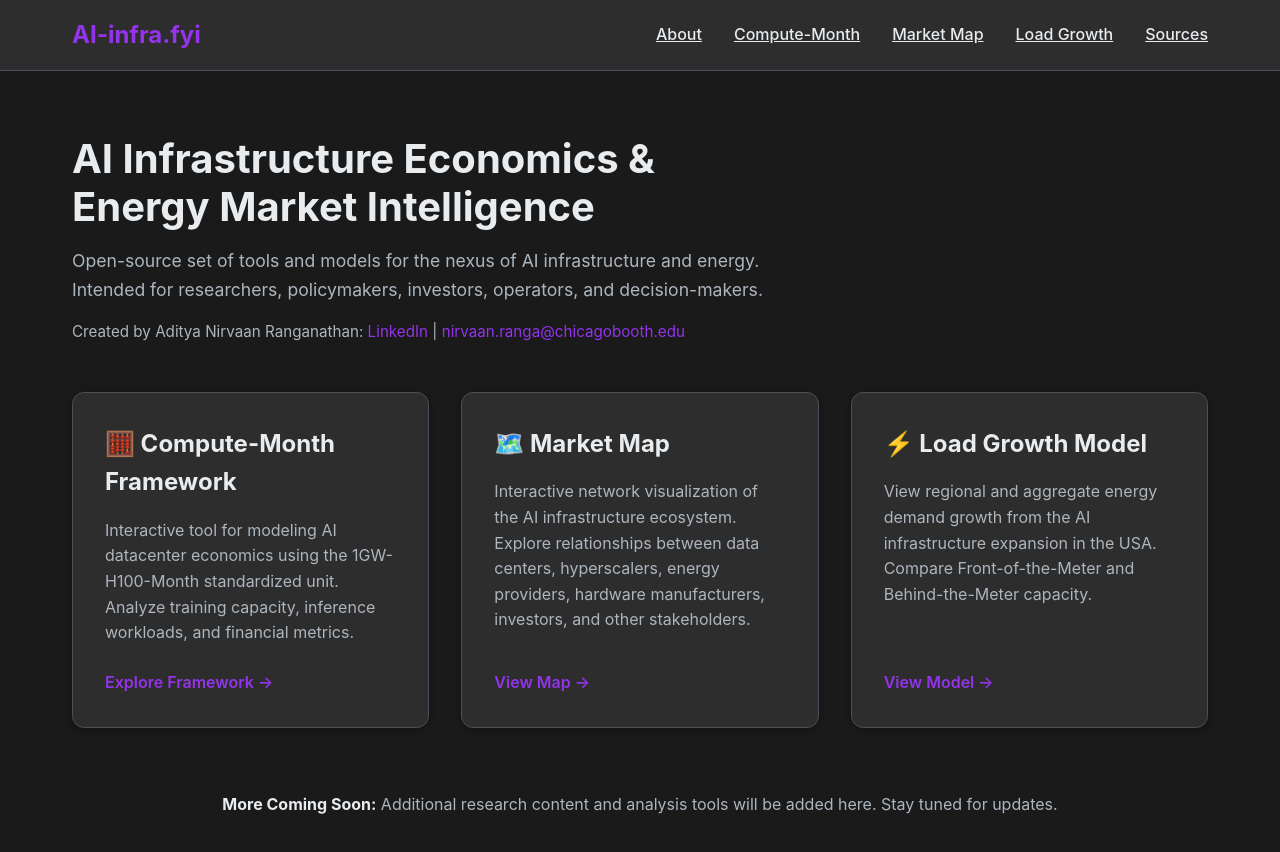
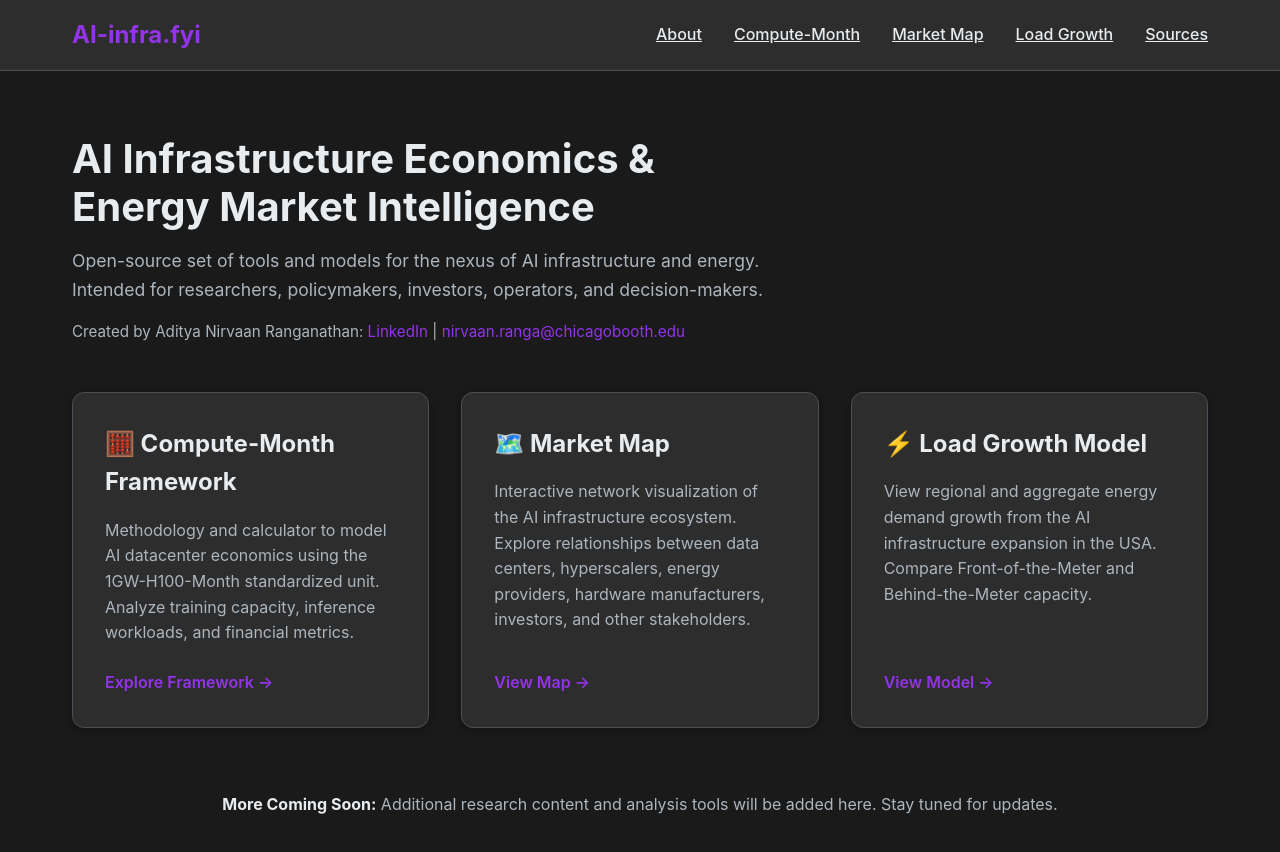
Before and after one commit to anranga95/ai-infra.fyi, a React (Vite) app: page / in a window 1280 px wide. Shown: the top 852 px of the page. Built offline with nearby package versions, Linux system fonts and the light colour scheme.

Commit message:
Update website title and framework description

```diff
--- a/index.html
+++ b/index.html
@@ -4,7 +4,7 @@
     <meta charset="UTF-8" />
     <link rel="icon" type="image/svg+xml" href="/vite.svg" />
     <meta name="viewport" content="width=device-width, initial-scale=1.0" />
-    <title>ai-infra-site</title>
+    <title>AI-Infra.fyi</title>
   </head>
   <body>
     <div id="root"></div>
--- a/src/pages/AboutPage.tsx
+++ b/src/pages/AboutPage.tsx
@@ -17,7 +17,7 @@ function AboutPage() {
           <div className="module-card">
             <h2>🧮 Compute-Month Framework</h2>
             <p>
-              Interactive tool for modeling AI datacenter economics using the 1GW-H100-Month standardized unit. Analyze training capacity, inference workloads, and financial metrics.
+              Methodology and calculator to model AI datacenter economics using the 1GW-H100-Month standardized unit. Analyze training capacity, inference workloads, and financial metrics.
             </p>
             <Link to="/compute-month" className="module-link">Explore Framework →</Link>
           </div>
```
